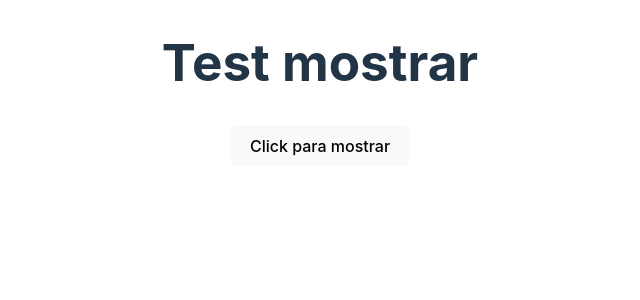
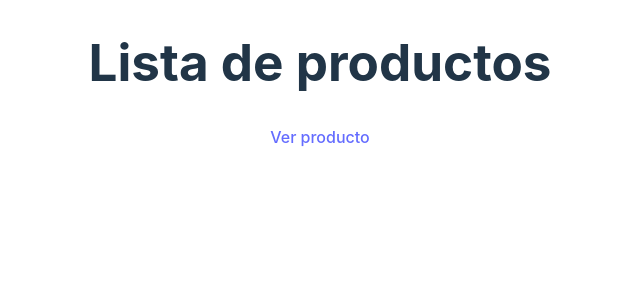
Before and after one commit to mgltorsa/ReactJS-I, a React (Vite) app in the folder curso-react/: page /productos in a window 1280 px wide. Shown: the top 300 px of the page, without its empty margins (320-960 px from the left). Built offline with nearby package versions, Linux system fonts and the light colour scheme.

Commit message:
updated routing

```diff
--- a/curso-react/package.json
+++ b/curso-react/package.json
@@ -11,7 +11,8 @@
   },
   "dependencies": {
     "react": "^18.2.0",
-    "react-dom": "^18.2.0"
+    "react-dom": "^18.2.0",
+    "react-router-dom": "^6.23.0"
   },
   "devDependencies": {
     "@types/react": "^18.2.64",
--- a/curso-react/src/App.jsx
+++ b/curso-react/src/App.jsx
@@ -1,14 +1,13 @@
-import { useState } from "react";
 import "./App.css";
+import AppRouter from "./routing/AppRouter";
+
+import { Home } from "./views/Home";
+import Products from "./views/Products";
 
 function App() {
-  const [mostrar, setMostrar] = useState(false)
-
   return (
     <>
-      <h1>Test mostrar</h1>
-      <button onClick={() => setMostrar(!mostrar)}>Click para mostrar</button>
-      {mostrar && <p>Existo</p>}
+      <AppRouter />
     </>
   );
 }
--- /dev/null
+++ b/curso-react/src/routing/AppRouter.jsx
@@ -0,0 +1,18 @@
+import { BrowserRouter, HashRouter, Routes, Route } from "react-router-dom";
+import { Home } from "../views/Home";
+import Products from "../views/Products";
+import Product from "../views/Product";
+
+const AppRouter = () => {
+  return (
+    <BrowserRouter>
+      <Routes>
+        <Route path="/" element={<Home />} />
+        <Route path="productos" element={<Products />} />
+        <Route path="productos/:id" element={<Product />}/>
+      </Routes>
+    </BrowserRouter>
+  );
+};
+
+export default AppRouter;
--- /dev/null
+++ b/curso-react/src/views/Home/index.jsx
@@ -0,0 +1,10 @@
+import { Link } from "react-router-dom";
+
+export const Home = () => {
+  return (
+    <div>
+      <h1>pagina de inicio</h1>
+      <Link to="productos">Ver productos</Link>
+    </div>
+  );
+};
--- /dev/null
+++ b/curso-react/src/views/Product/index.jsx
@@ -0,0 +1,14 @@
+import { useParams } from "react-router-dom";
+
+const Product = () => {
+  const params = useParams();
+  console.log(params);
+  return (
+    <div>
+      <h1>Producto</h1>
+      <p>TItulo producto</p>
+    </div>
+  );
+};
+
+export default Product;
--- /dev/null
+++ b/curso-react/src/views/Products/index.jsx
@@ -0,0 +1,10 @@
+import { Link } from "react-router-dom";
+
+export default function Products() {
+  return (
+    <div>
+      <h1>Lista de productos</h1>
+      <Link to="/productos/0">Ver producto</Link>
+    </div>
+  );
+}
```
Also changed, not shown: 1 other file (tests, documents, lock files or other folders).
